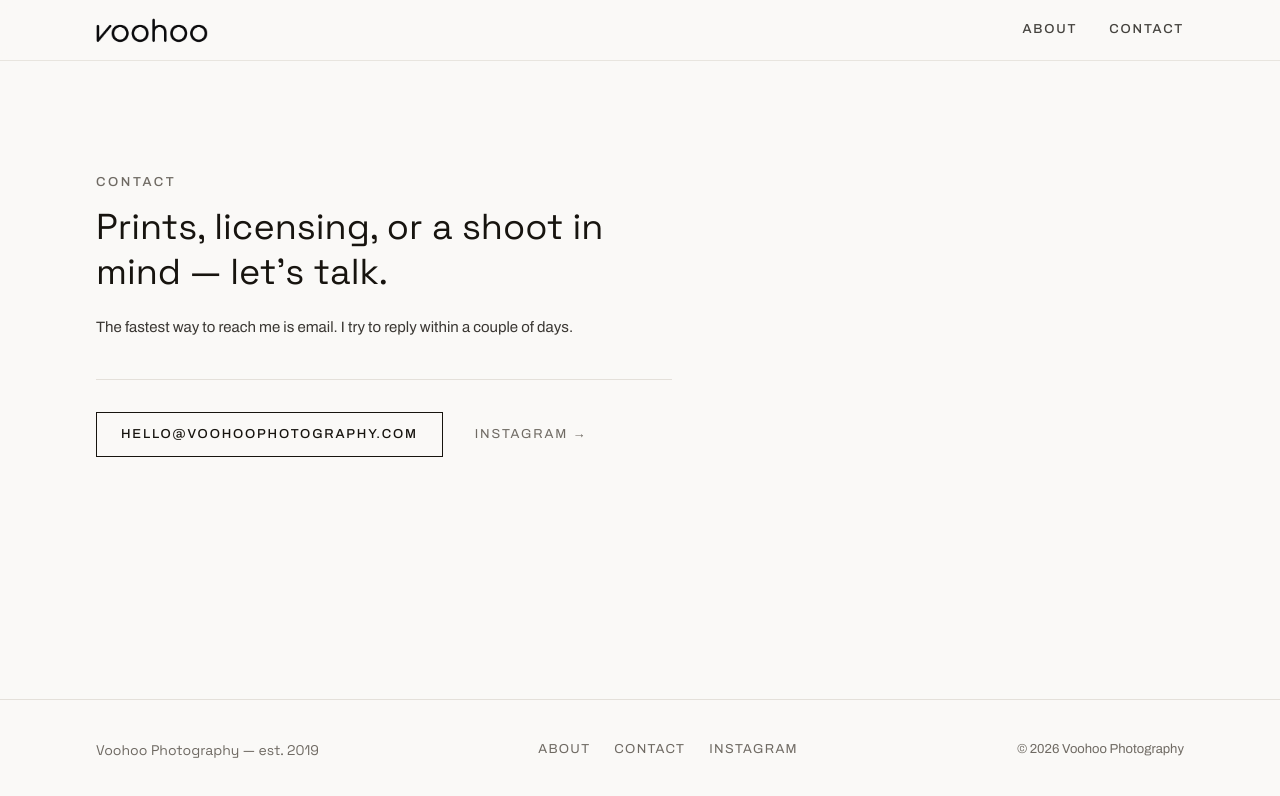
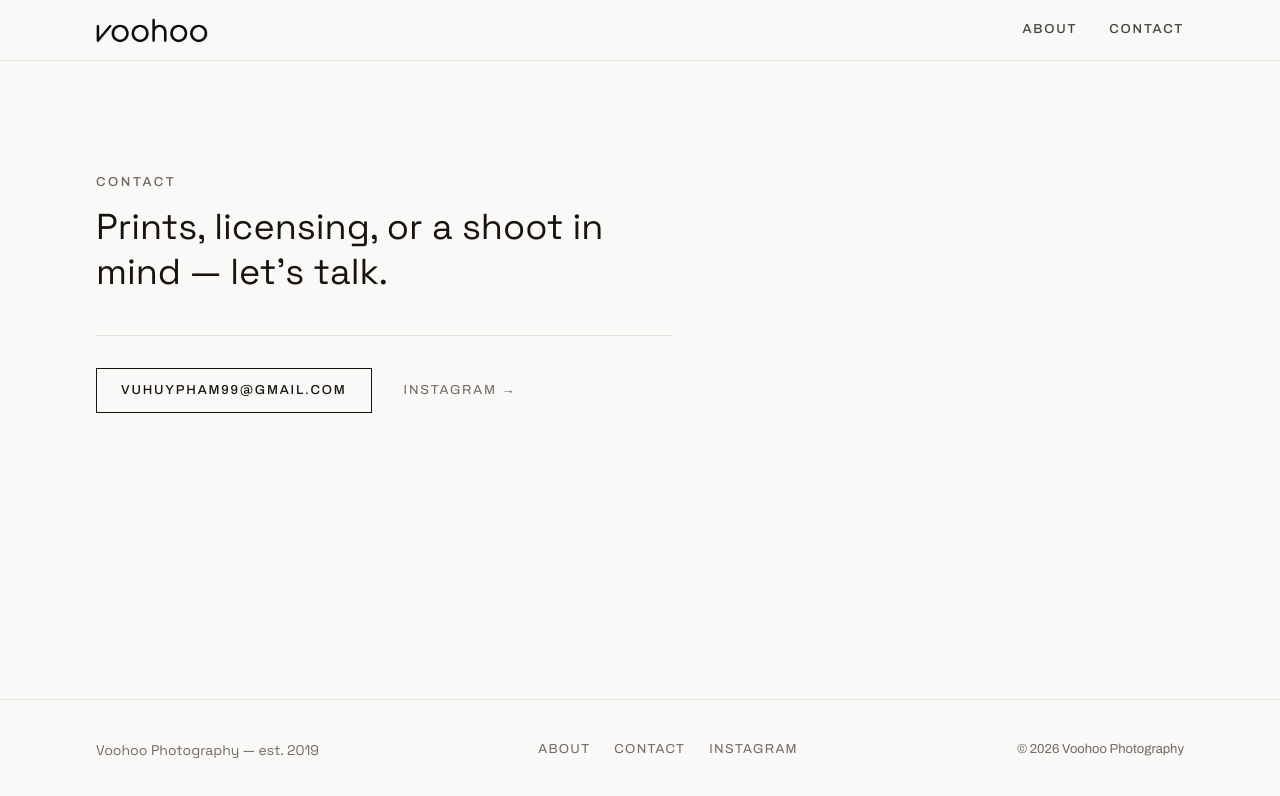
Before and after one commit to voohoo/voohoo-photography, a Next.js app: page /contact in a window 1280 px wide. Shown: the top 796 px of the page. Built offline with nearby package versions, Linux system fonts and the light colour scheme.

Commit message:
Add real email to Contact page

```diff
--- a/app/contact/page.tsx
+++ b/app/contact/page.tsx
@@ -6,7 +6,7 @@ export const metadata: Metadata = {
     "Get in touch with Voohoo Photography for prints, licensing, or shoots.",
 };
 
-const EMAIL = "hello@voohoophotography.com";
+const EMAIL = "vuhuypham99@gmail.com";
 
 export default function ContactPage() {
   return (
@@ -18,11 +18,6 @@ export default function ContactPage() {
         <h1 className="font-display mt-3 text-3xl leading-tight sm:text-4xl">
           Prints, licensing, or a shoot in mind — let&rsquo;s talk.
         </h1>
-        <p className="mt-5 text-[15px] leading-relaxed text-foreground/85">
-          The fastest way to reach me is email. I try to reply within a
-          couple of days.
-        </p>
-
         <div className="mt-10 flex flex-col gap-4 border-t border-border pt-8 sm:flex-row sm:items-center sm:gap-8">
           <a
             href={`mailto:${EMAIL}`}
```
